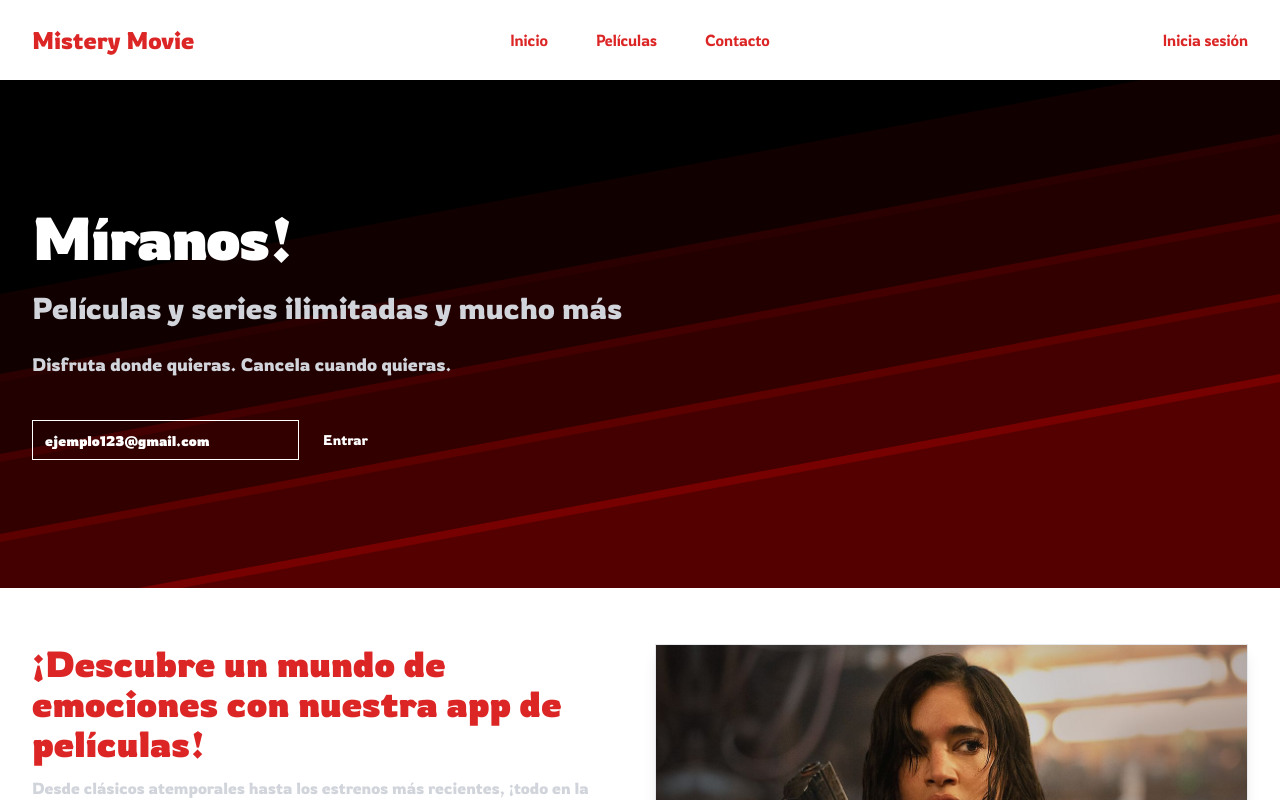
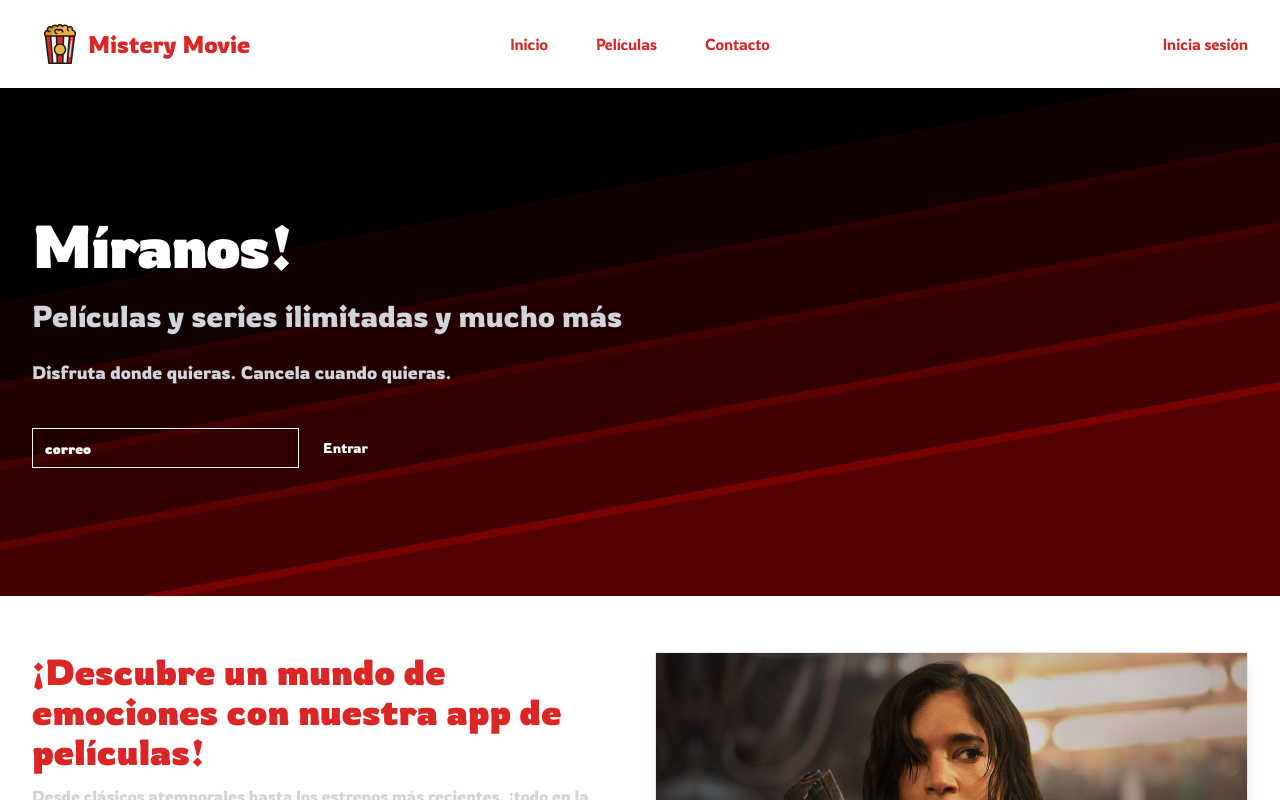
Before and after one commit to MADDOG25/mistery-movie, a React (Vite) app: page / in a window 1280 px wide. Shown: the top 800 px of the page. Built offline with nearby package versions, Linux system fonts and the light colour scheme.

Commit message:
footer component and logo svg

```diff
--- /dev/null
+++ b/src/components/Footer.tsx
@@ -0,0 +1,33 @@
+// Componente footer para las paginas de la app.
+
+export default function Footer() {
+  return (
+    <footer className="bg-gray-800 text-white py-4">
+      <div className="container mx-auto flex flex-col lg:flex-row justify-between items-center">
+        <div className="text-lg font-semibold mb-4 lg:mb-0">© 2024 Mistery Movie</div>
+        <ul className="flex flex-wrap justify-center lg:justify-end space-x-4">
+          <li>
+            <a href="#" className="hover:text-[--redPrimary]">
+              Inicio
+            </a>
+          </li>
+          <li>
+            <a href="#" className="hover:text-[--redPrimary]">
+              Películas
+            </a>
+          </li>
+          <li>
+            <a href="#" className="hover:text-[--redPrimary]">
+              Acerca de
+            </a>
+          </li>
+          <li>
+            <a href="#" className="hover:text-[--redPrimary]">
+              Contacto
+            </a>
+          </li>
+        </ul>
+      </div>
+    </footer>
+  );
+}
--- a/src/components/Header.tsx
+++ b/src/components/Header.tsx
@@ -15,13 +15,13 @@ export default function Header() {
       >
         {/* LOGO */}
         <div className="flex lg:flex-1">
-          <a href="#" className="-m-0.5 p-0.5 text-[--redPrimary] text-2xl">
+          <a href="#" className="-m-0.5 p-0.5 text-[--redPrimary] text-2xl flex items-center">
             <span className="sr-only">Mistery Movie</span>
-            {/* <img
-              className="h-12 w-auto"
-              src="https://i.postimg.cc/s2KfpxTp/Mistery-Movie-removebg-preview.png"
+            <img
+              className="h-10 w-auto mx-2"
+              src="./Mistery-Movie-logo.svg"
               alt="Mistery Movie-logo"
-            /> */}
+            />
             Mistery Movie
           </a>
         </div>
@@ -75,13 +75,13 @@ export default function Header() {
         <div className="fixed inset-0 z-10" />
         <Dialog.Panel className="fixed inset-y-0 right-0 z-10 w-full overflow-y-auto bg-neutral-700 px-6 py-6 sm:max-w-sm sm:ring-1 sm:ring-gray-900/10">
           <div className="flex items-center justify-between">
-            <a href="#" className="-m-1.5 p-1.5  text-[--redPrimary] text-2xl">
+            <a href="#" className="-m-1.5 p-1.5  text-[--redPrimary] text-2xl flex items-center">
               <span className="sr-only">Mistery Movie</span>
-              {/* <img
-                className="h-10 w-auto"
-                src="https://i.postimg.cc/s2KfpxTp/Mistery-Movie-removebg-preview.png"
+              <img
+                className="h-8 w-auto mx-2"
+                src="./Mistery-Movie-logo.svg"
                 alt="Mistery Movie-logo"
-              /> */}
+              />
               Mistery Movie
             </a>
             <button
--- a/src/components/ui/inputEmail.tsx
+++ b/src/components/ui/inputEmail.tsx
@@ -34,7 +34,7 @@ export function InputEmail() {
                 <FormControl>
                   <Input
                     type="email"
-                    placeholder="ejemplo123@gmail.com"
+                    placeholder="correo"
                     {...field}
                   />
                 </FormControl>
--- a/src/pages/HomePage.tsx
+++ b/src/pages/HomePage.tsx
@@ -3,6 +3,7 @@ import Feature from "../components/Feature";
 import Header from "../components/Header";
 import Hero from "../components/Hero";
 import Accordion from "../components/Accordion";
+import Footer from "../components/Footer"
 
 function HomePage() {
   return (
@@ -11,6 +12,7 @@ function HomePage() {
       <Hero />
       <Feature/>
       <Accordion/>
+      <Footer/>
     </>
   );
 }
```
